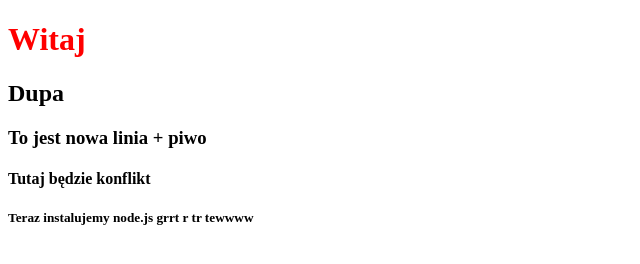
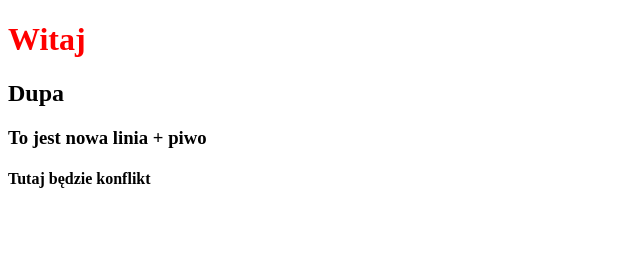
Before and after one commit to piotrbaczek/test-html, a plain HTML site: page index.html in a window 1280 px wide. Shown: the whole page, without its empty margins (0-640 px from the left). Drawn offline with Linux system fonts and the light colour scheme.

Commit message:
Revert "Added line h5"
This reverts commit 248b039e49392095df0718867d94e848e5816950.

```diff
--- a/index.html
+++ b/index.html
@@ -8,6 +8,5 @@
 <h2>Dupa</h2>
 <h3>To jest nowa linia + piwo</h3>
 <h4>Tutaj będzie konflikt</h4>
-<h5>Teraz instalujemy node.js grrt r tr tewwww</h5>
 </body>
 </html>
```
